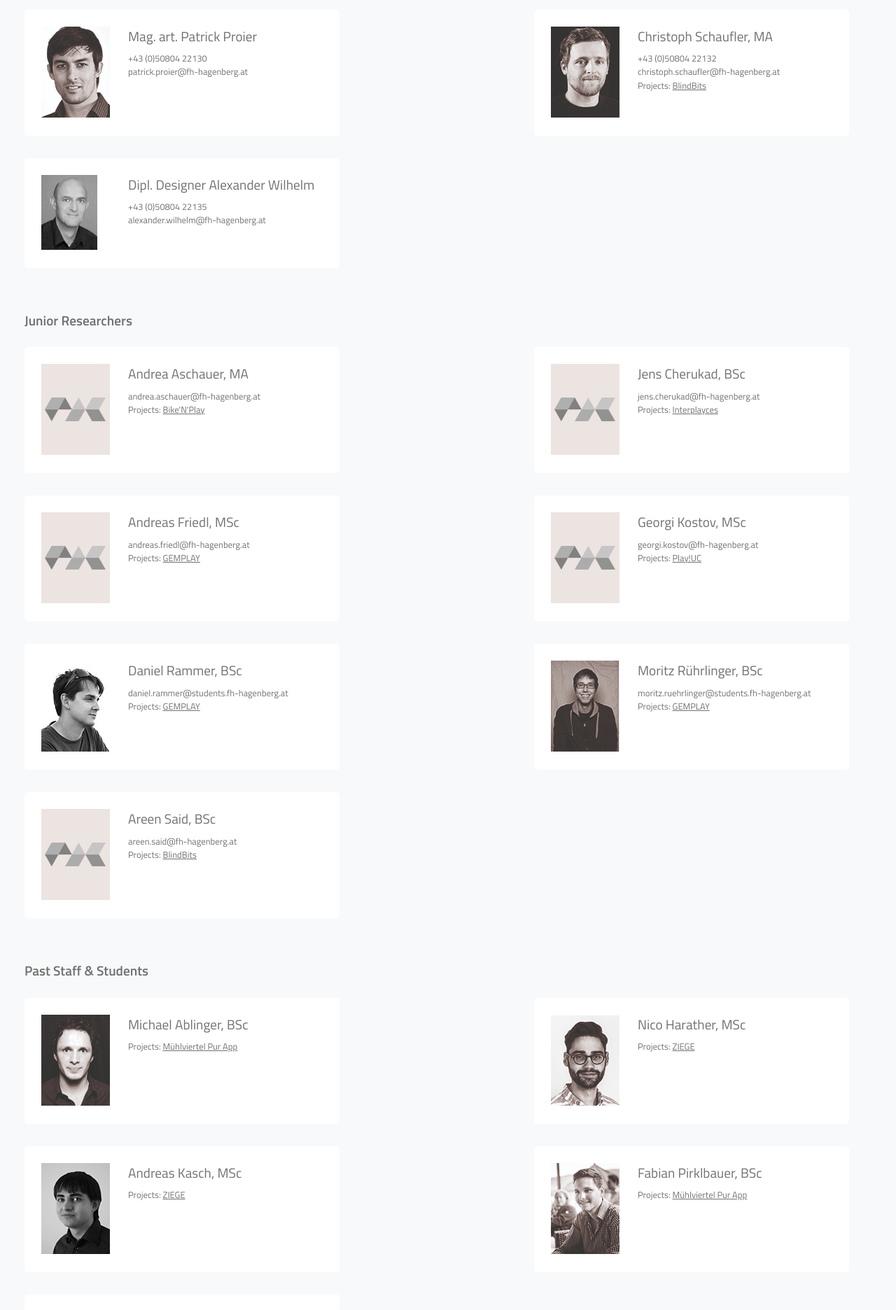
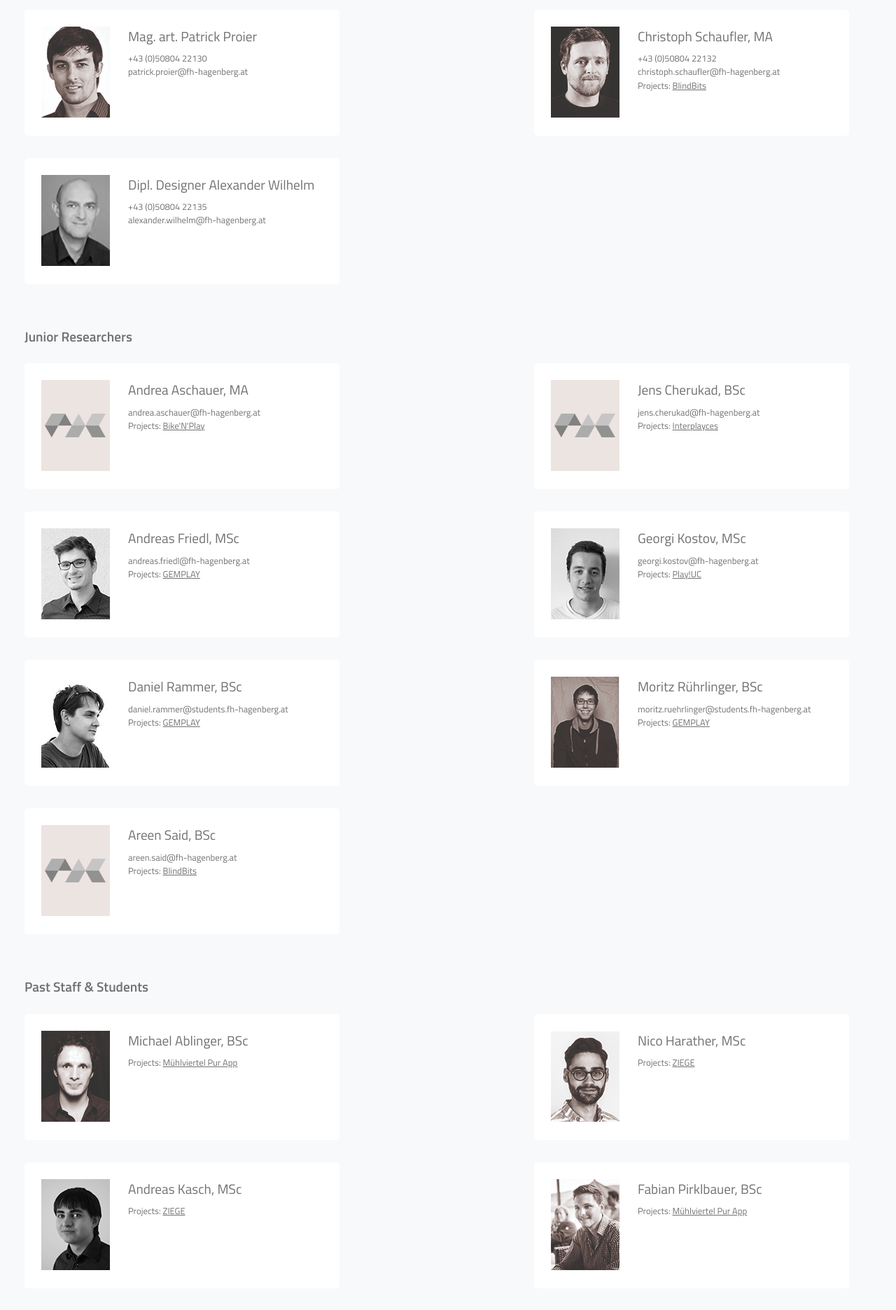
Before and after one commit to Playful-Interactive-Environments/pie-lab.at, a Jekyll site: the page built from _pages/people.html, in a window 1280 px wide. Shown: the part 633-2505 px from the top of the page at 70% size. Built offline with Jekyll 4.4.1, drawn with Linux system fonts in a browser that asks for light colours.

Commit message:
Small staff update
Corrected image size for Alexander Wilhelm, added images for Andreas
Friedl and Georgi Kostov.

```diff
--- a/_data/people.yml
+++ b/_data/people.yml
@@ -63,14 +63,14 @@
 
 - name: Andreas Friedl, MSc
   group: 3
-  photo: default.jpg
+  photo: andreas-friedl.jpg
   phone:
   email: andreas.friedl@fh-hagenberg.at
   projects: [GEMPLAY]
 
 - name: Georgi Kostov, MSc
   group: 3
-  photo: default.jpg
+  photo: georgi-kostov.jpg
   phone:
   email: georgi.kostov@fh-hagenberg.at
   projects: [Play!UC]
```
Also changed, not shown: assets/people/alexander-wilhelm.jpg, assets/people/andreas-friedl.jpg (added), assets/people/georgi-kostov.jpg (added).
